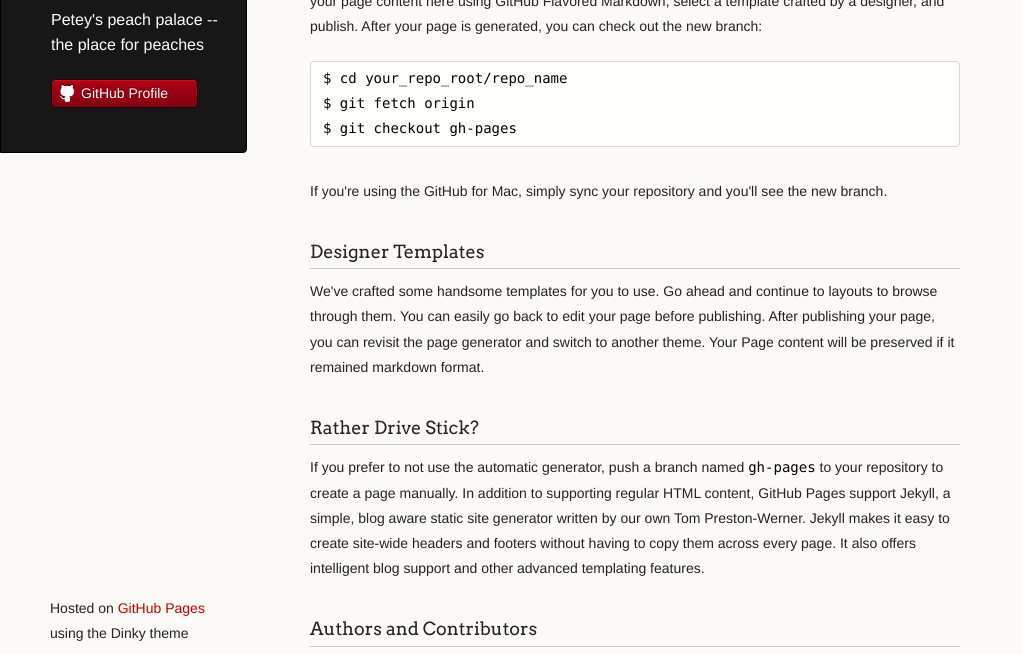
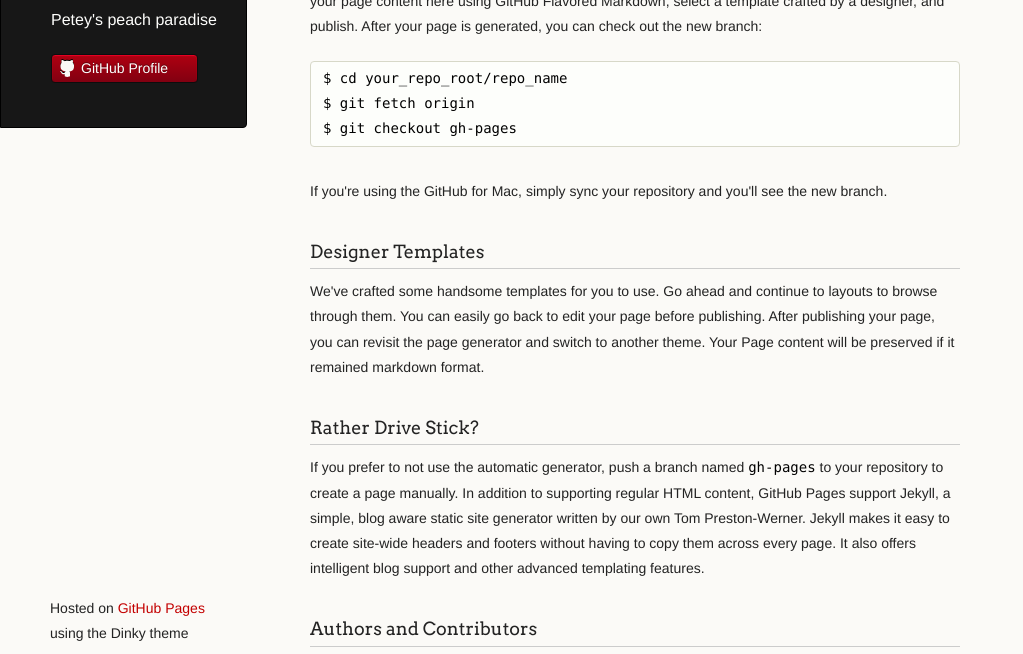
Before and after one commit to peachpal/peachpal.github.io, a plain HTML site: page index.html in a window 1280 px wide. Shown: the part 122-776 px from the top of the page, without its empty margins (0-1023 px from the left). Drawn offline with Linux system fonts and the light colour scheme.

Commit message:
Update index.html

```diff
--- a/index.html
+++ b/index.html
@@ -17,7 +17,7 @@
     <div class="wrapper">
       <header>
         <h1 class="header">Peachpal.GitHub.io</h1>
-        <p class="header">Petey&#39;s peach palace -- the place for peaches</p>
+        <p class="header">Petey&#39;s peach paradise</p>
 
 
 
```
